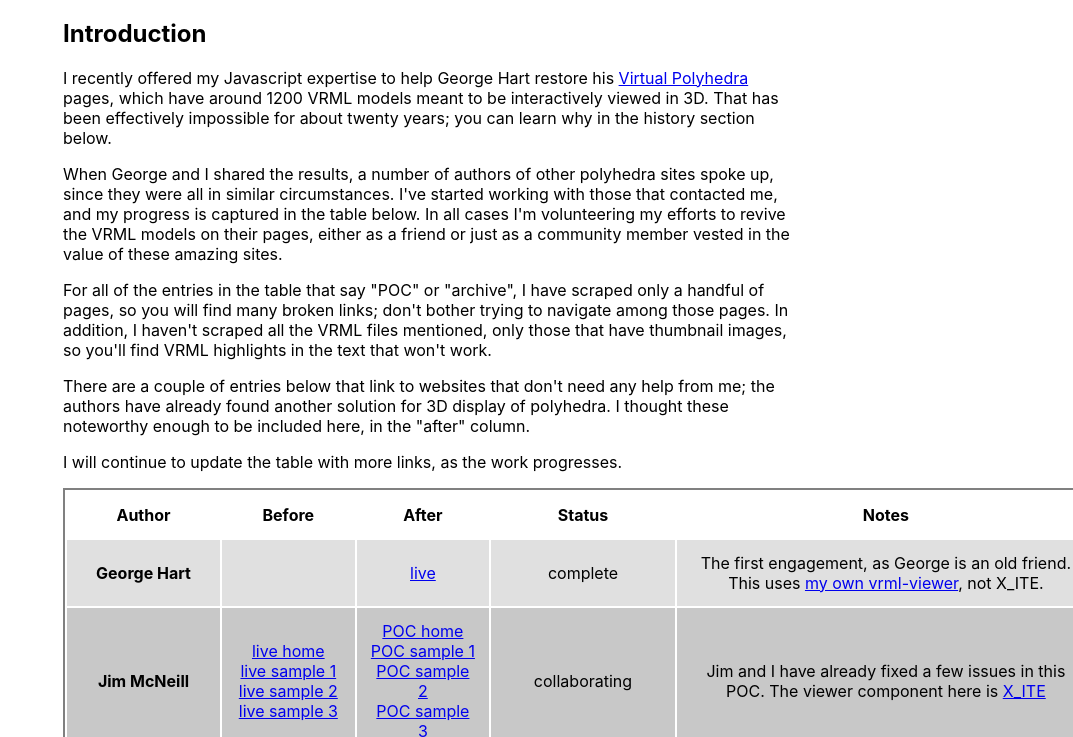
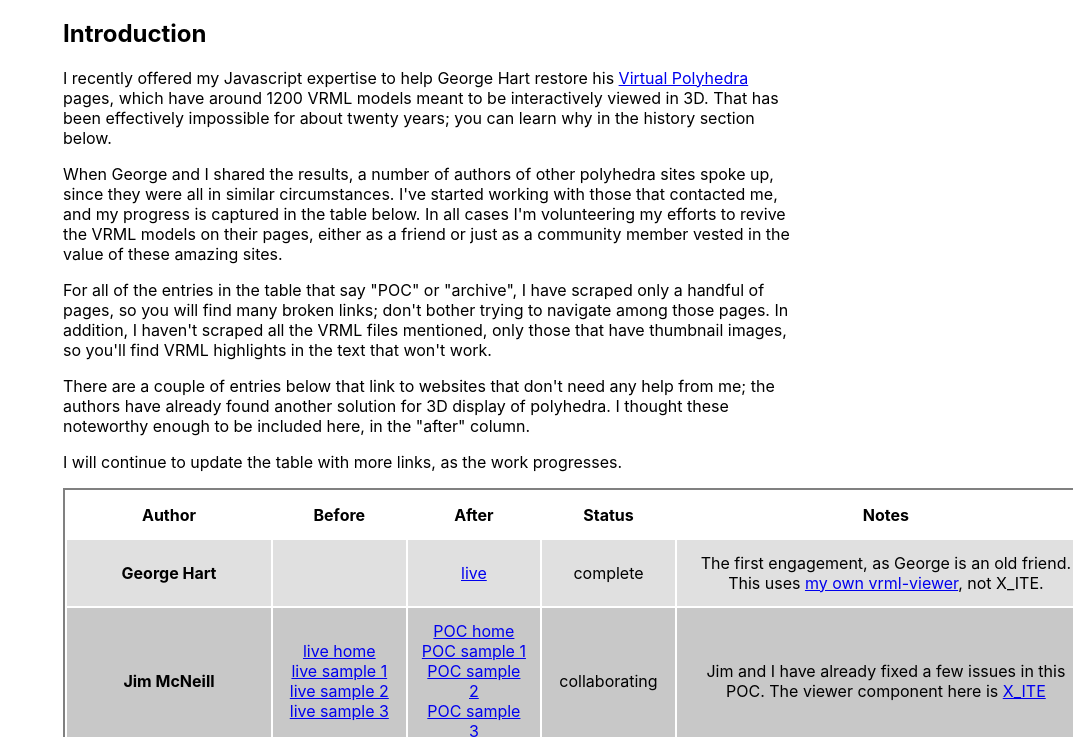
Before and after one commit to vorth/vrml-revival, a plain HTML site: page index.html in a window 1280 px wide. Shown: the part 63-800 px from the top of the page, without its empty margins (207-1280 px from the left). Drawn offline with Linux system fonts and the light colour scheme.

Commit message:
A little table reformatting

```diff
--- a/style.css
+++ b/style.css
@@ -129,7 +129,7 @@ table {
 }
 
 thead th:nth-child(1) {
-  width: 15%;
+  width: 20%;
 }
 thead th:nth-child(2) {
   width: 13%;
@@ -138,7 +138,7 @@ thead th:nth-child(3) {
   width: 13%;
 }
 thead th:nth-child(4) {
-  width: 18%;
+  width: 13%;
 }
 thead th:nth-child(5) {
   width: 41%;
```
